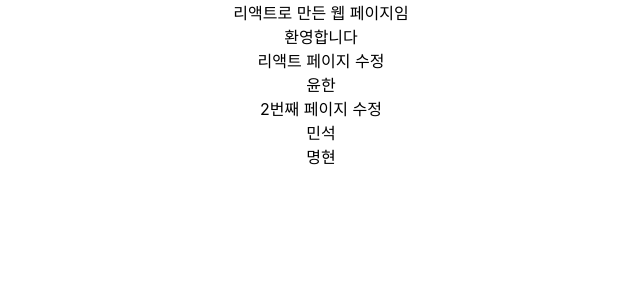
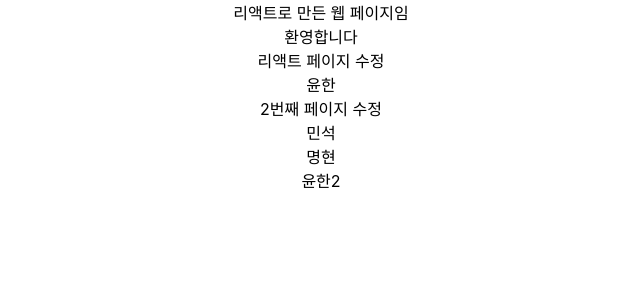
Before and after one commit to rokmc1256/2024_hoseo_project, a React (Create React App) app in the folder hoseo_graduation/: page / in a window 1280 px wide. Shown: the top 300 px of the page, without its empty margins (319-959 px from the left). Built offline with nearby package versions, Linux system fonts and the light colour scheme.

Commit message:
두 윤한이가 두 번째 수정

```diff
--- a/hoseo_graduation/src/App.js
+++ b/hoseo_graduation/src/App.js
@@ -11,6 +11,7 @@ function App() {
       <div>2번째 페이지 수정</div>
       <div>민석</div>
       <div>명현</div>
+      <div>윤한2</div>
     </div>
   );
 }
```
